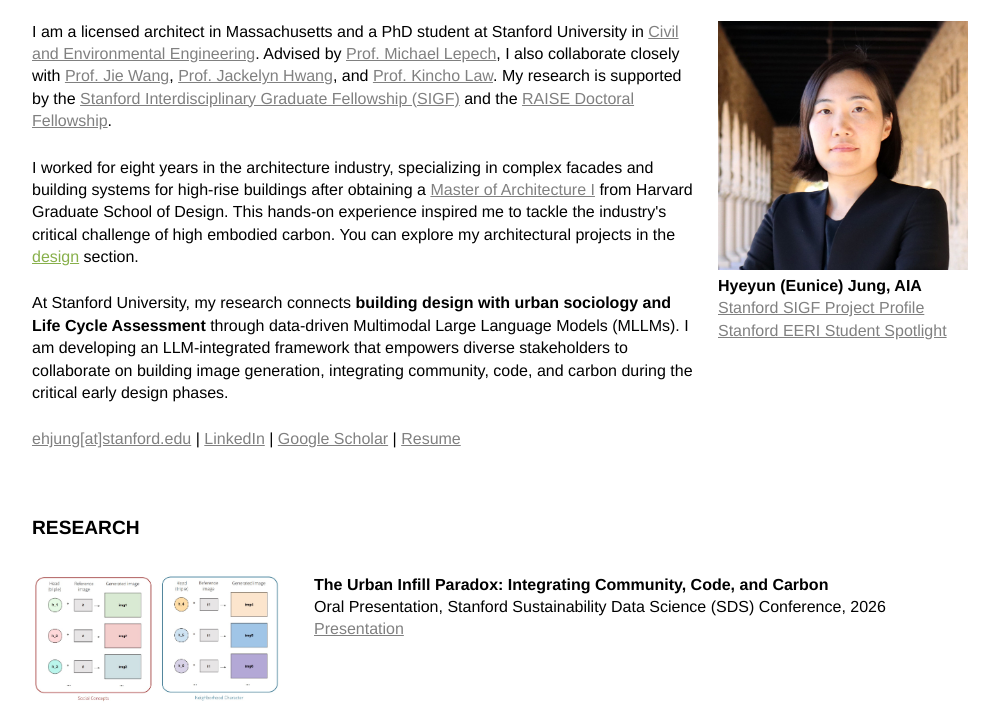
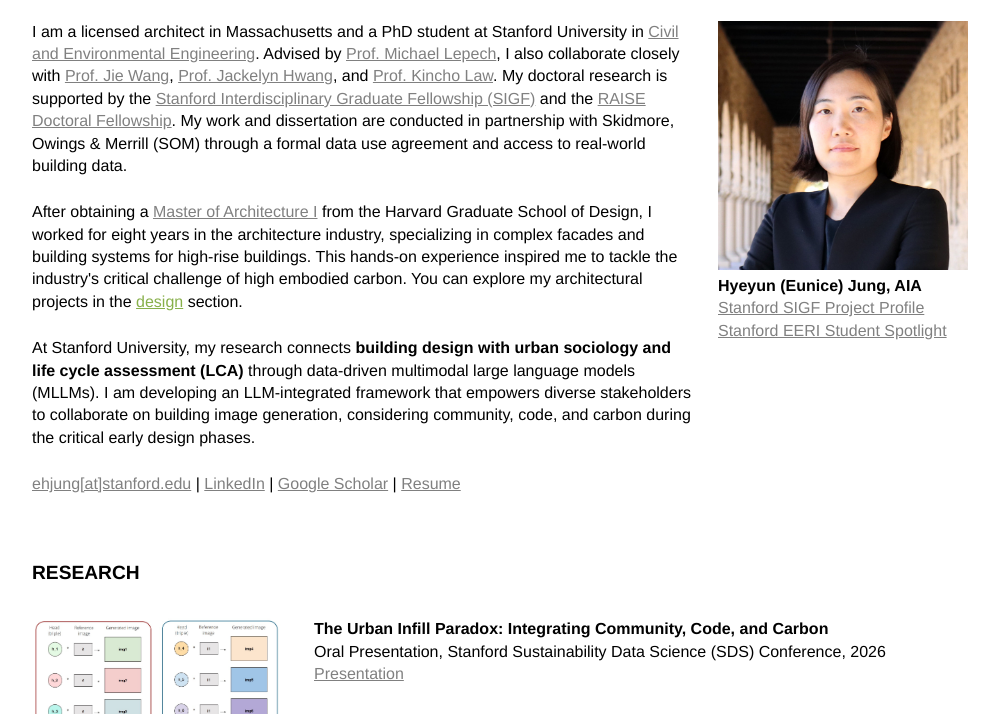
Before and after one commit to eunicehjung/eunicehjung.github.io, a plain HTML site: page index.html in a window 1280 px wide. Shown: the part 86-800 px from the top of the page, without its empty margins (140-1139 px from the left). Drawn offline with Linux system fonts and the light colour scheme.

Commit message:
Added SOM collaboration to index.html

```diff
--- a/index.html
+++ b/index.html
@@ -38,9 +38,9 @@
                 </div>
 
                 <div class="bio-text">
-                    <p>I am a licensed architect in Massachusetts and a PhD student at Stanford University in <a href="https://cee.stanford.edu/" target="_blank">Civil and Environmental Engineering</a>. Advised by <a href="https://profiles.stanford.edu/michael-lepech" target="_blank">Prof. Michael Lepech</a>, I also collaborate closely with <a href="https://sdgc.stanford.edu/people/jie-wang" target="_blank">Prof. Jie Wang</a>, <a href="https://sites.google.com/view/jackelynhwang" target="_blank">Prof. Jackelyn Hwang</a>, and <a href="https://cee.stanford.edu/people/kincho-law" target="_blank">Prof. Kincho Law</a>. My research is supported by the <a href="https://vpge.stanford.edu/fellowships-funding/vpge-fellowships/sigf-stanford-interdisciplinary-graduate-fellowship" target="_blank">Stanford Interdisciplinary Graduate Fellowship (SIGF)</a> and the <a href="https://vpge.stanford.edu/fellowships-funding/raise" target="_blank">RAISE Doctoral Fellowship</a>.</p>
-                    <p>I worked for eight years in the architecture industry, specializing in complex facades and building systems for high-rise buildings after obtaining a <a href="https://www.gsd.harvard.edu/architecture/programs/master-of-architecture-i/" target="_blank">Master of Architecture I</a> from Harvard Graduate School of Design. This hands-on experience inspired me to tackle the industry's critical challenge of high embodied carbon. You can explore my architectural projects in the <a href="design.html" class="design-link">design</a> section.</p>
-                    <p>At Stanford University, my research connects <b>building design with urban sociology and Life Cycle Assessment</b> through data-driven Multimodal Large Language Models (MLLMs). I am developing an LLM-integrated framework that empowers diverse stakeholders to collaborate on building image generation, integrating community, code, and carbon during the critical early design phases.</p>
+                    <p>I am a licensed architect in Massachusetts and a PhD student at Stanford University in <a href="https://cee.stanford.edu/" target="_blank">Civil and Environmental Engineering</a>. Advised by <a href="https://profiles.stanford.edu/michael-lepech" target="_blank">Prof. Michael Lepech</a>, I also collaborate closely with <a href="https://sdgc.stanford.edu/people/jie-wang" target="_blank">Prof. Jie Wang</a>, <a href="https://sites.google.com/view/jackelynhwang" target="_blank">Prof. Jackelyn Hwang</a>, and <a href="https://cee.stanford.edu/people/kincho-law" target="_blank">Prof. Kincho Law</a>. My doctoral research is supported by the <a href="https://vpge.stanford.edu/fellowships-funding/vpge-fellowships/sigf-stanford-interdisciplinary-graduate-fellowship" target="_blank">Stanford Interdisciplinary Graduate Fellowship (SIGF)</a> and the <a href="https://vpge.stanford.edu/fellowships-funding/raise" target="_blank">RAISE Doctoral Fellowship</a>. My work and dissertation are conducted in partnership with Skidmore, Owings & Merrill (SOM) through a formal data use agreement and access to real-world building data.</p>
+                    <p>After obtaining a <a href="https://www.gsd.harvard.edu/architecture/programs/master-of-architecture-i/" target="_blank">Master of Architecture I</a> from the Harvard Graduate School of Design, I worked for eight years in the architecture industry, specializing in complex facades and building systems for high-rise buildings. This hands-on experience inspired me to tackle the industry's critical challenge of high embodied carbon. You can explore my architectural projects in the <a href="design.html" class="design-link">design</a> section.</p>
+                    <p>At Stanford University, my research connects <b>building design with urban sociology and life cycle assessment (LCA)</b> through data-driven multimodal large language models (MLLMs). I am developing an LLM-integrated framework that empowers diverse stakeholders to collaborate on building image generation, considering community, code, and carbon during the critical early design phases.</p>
                     <p><a href="mailto:ehjung@stanford.edu">ehjung[at]stanford.edu</a> | <a href="https://www.linkedin.com/in/eunicehjung/" target="_blank">LinkedIn</a> | <a href="https://scholar.google.com/citations?user=3CByBJEAAAAJ&hl=en&inst=5746887945952177237&oi=ao" target="_blank">Google Scholar</a> | <a href="resume.pdf" target="_blank">Resume</a><br>
                     </p>
                 </div>
```
